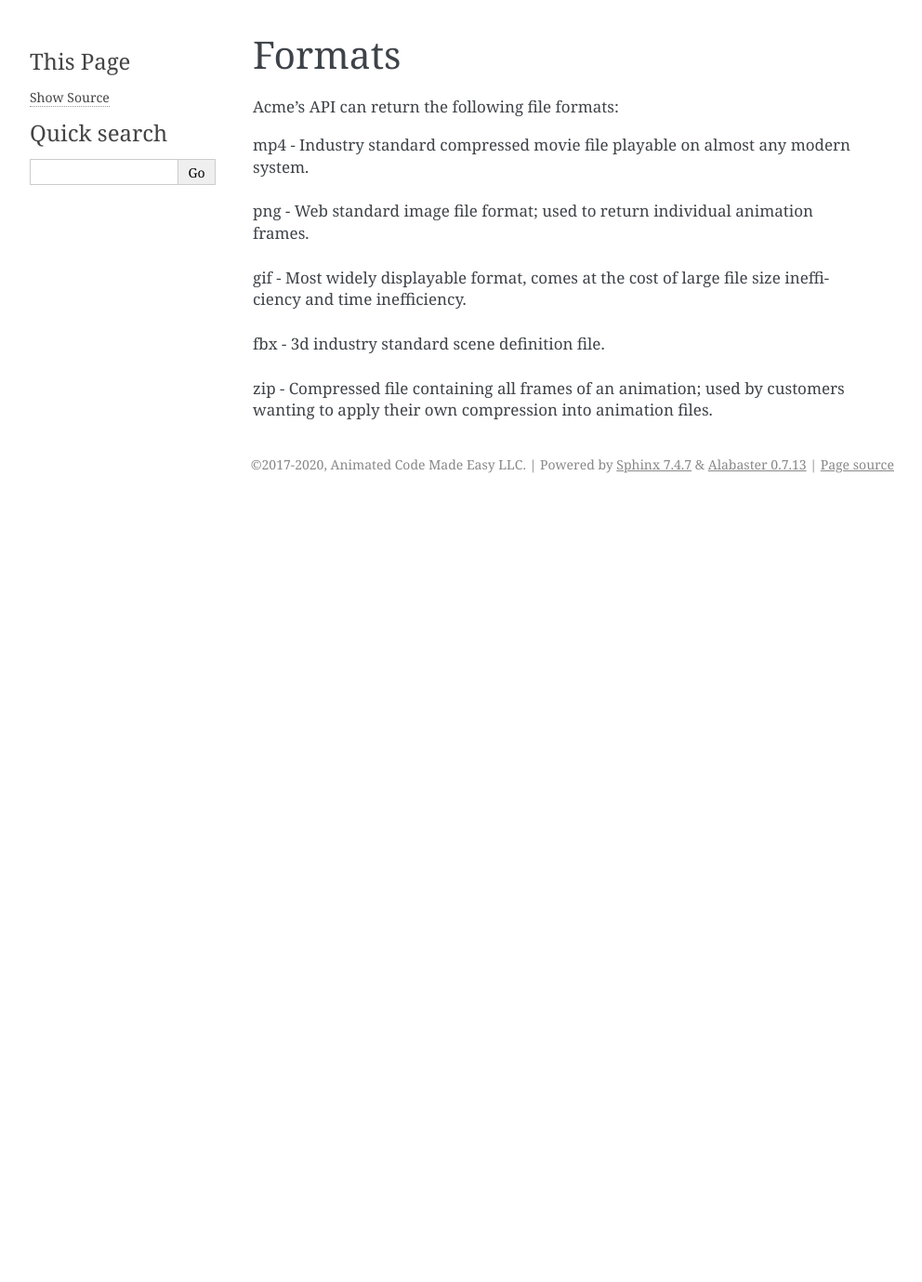
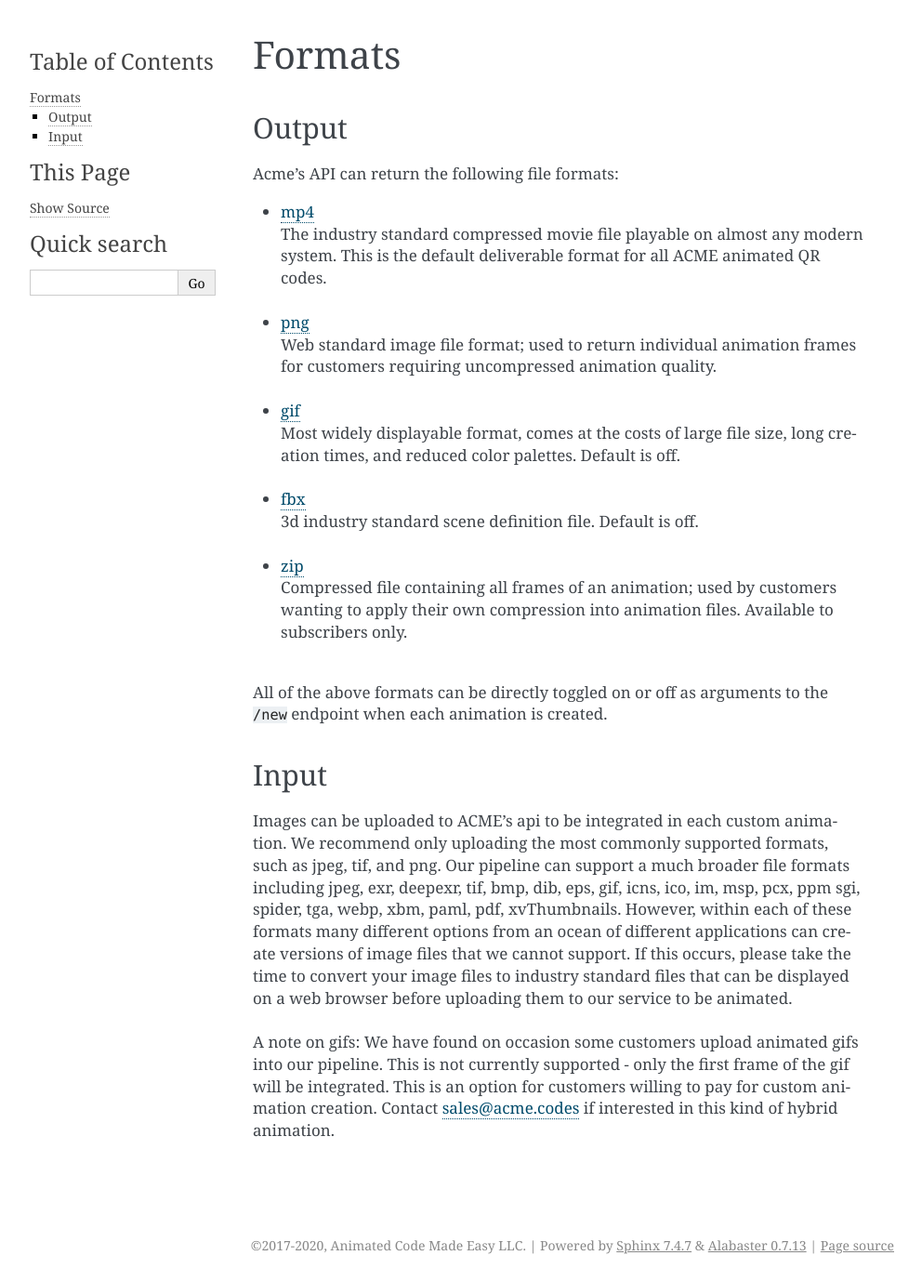
Before and after one commit to pcmillerAcme/docs, a Sphinx documentation site: the page built from source/Formats.rst, in a window 1280 px wide. Shown: the whole page at 93% size, without its empty margins (148-1140 px from the left). Built offline with Sphinx 7.4.7, drawn with Linux system fonts in a browser that asks for light colours; before the commit the page ends 900 px from its top, so only the background shows below that.

```diff
--- a/source/CDN.rst
+++ b/source/CDN.rst
@@ -9,7 +9,7 @@
 
 `Content Delivery Network <https://en.wikipedia.org/wiki/Content_delivery_network>`_
 
-ACME provides final animation product file hosting (mp4, gif, fbx, png, zip) in the cloud for paying subscribers. This allows for 24/7/365 global secure availability of created animation files. Our current Cloud Service Provider is Microsoft Azure. Our CDN subdomain endpoints are:
+ACME offers hosting of generated files (mp4, gif, fbx, png, zip) on our Microsoft Azure based Content Delivery Network (CDN) for paying subscribers. This allows for 24/7/365 global secure availability of created animation files. Note this is distinct from our standard file return hosting, which is only temporary. Our CDN subdomain endpoints are:
 |br|
 |br|
 `https://cdn.api.acme.codes <https://cdn.api.acme.codes>`_
--- a/source/Formats.rst
+++ b/source/Formats.rst
@@ -6,18 +6,24 @@
 Formats
 #######
 
+Output
+------
+
 Acme's API can return the following file formats:
 
-mp4 - Industry standard compressed movie file playable on almost any modern system.
-|br|
-|br|
-png - Web standard image file format; used to return individual animation frames.
-|br|
-|br|
-gif - Most widely displayable format, comes at the cost of large file size inefficiency and time inefficiency.
-|br|
-|br|
-fbx - 3d industry standard scene definition file.
-|br|
-|br|
-zip - Compressed file containing all frames of an animation; used by customers wanting to apply their own compression into animation files.
+-  `mp4 <https://en.wikipedia.org/wiki/MPEG-4_Part_14>`_  |br| The industry standard compressed movie file playable on almost any modern system. This is the default deliverable format for all ACME animated QR codes. |br|  |br|
+-  `png <https://en.wikipedia.org/wiki/Portable_Network_Graphics>`_  |br|  Web standard image file format; used to return individual animation frames for customers requiring uncompressed animation quality. |br|  |br|
+-  `gif <https://en.wikipedia.org/wiki/GIF>`_   |br|  Most widely displayable format, comes at the costs of large file size, long creation times, and reduced color palettes. Default is off. |br|  |br|
+-  `fbx <https://en.wikipedia.org/wiki/FBX>`_   |br| 3d industry standard scene definition file. Default is off. |br|  |br|
+-  `zip <https://en.wikipedia.org/wiki/ZIP_(file_format)>`_   |br| Compressed file containing all frames of an animation; used by customers wanting to apply their own compression into animation files. Available to subscribers only. |br|  |br|
+
+All of the above formats can be directly toggled on or off as arguments to the ``/new`` endpoint when each animation is created.
+
+Input
+-----
+
+Images can be uploaded to ACME's api to be integrated in each custom animation. We recommend only uploading the most commonly supported formats, such as jpeg, tif, and png. Our pipeline can support a much broader file formats including jpeg, exr, deepexr, tif, bmp, dib, eps, gif, icns, ico, im, msp, pcx, ppm sgi, spider, tga, webp, xbm, paml, pdf, xvThumbnails. However, within each of these formats many different options from an ocean of different applications can create versions of image files that we cannot support. If this occurs, please take the time to convert your image files to industry standard files that can be displayed on a web browser before uploading them to our service to be animated.
+|br|  |br|
+A note on gifs: We have found on occasion some customers upload animated gifs into our pipeline. This is not currently supported - only the first frame of the gif will be integrated. This is an option for customers willing to pay for custom animation creation. Contact sales@acme.codes if interested in this kind of hybrid animation.
+
+  |br|  |br|
--- a/source/_static/acmeAnimationClient.py
+++ b/source/_static/acmeAnimationClient.py
@@ -26,10 +26,13 @@
 # Setup Request for animation
 request_object = requests.Session()
 new_anim_request_url = (
-    'https://api.acme.codes/new?msg=DemoMessage'  # Baseline request
-    '&fbx=0'  # Optional: Suppress fbx for faster response time
-    '&xres=400'  # Optional: since you're a developer...
-    '&yres=400'  # ...let's make the resolution better than default
+    'https://api.acme.codes/new?'  # Animation creation endpoint
+    'msg=ThisDemoCodeMadeFromPythonClient&'  # The message to embed into the QR code
+    'anim=Cube&'  # This is an interesting animation that completes quickly
+    'fbx=0&'  # Optional: Suppress fbx for faster response time
+    'xres=800&'  # Optional: since you're a developer...
+    'yres=800&'  # ...let's make the resolution better than default
+    # ... many other options exist; see documentation on the /new endpoint
 )
 
 # Send anim request and get back eventual location
@@ -41,7 +44,7 @@
     sys.exit()
 new_order_data = order_request_response.json()
 print('The new order number is: ' + new_order_data['orderNumber'])
-print('The mp4 will be available at : ' + new_order_data['mp4'])
+print('The mp4 will be temporarily available at : ' + new_order_data['mp4'])
 
 # Query the api to know when it is complete
 progress_url = ('https://api.acme.codes/orders/' +
--- a/source/_static/acmeAnimationClientImageUpload.py
+++ b/source/_static/acmeAnimationClientImageUpload.py
@@ -28,12 +28,13 @@
 request_object = requests.Session()
 new_anim_request_url = (
     ACME_API_DOMAIN +
-    '/new?' +  # Image new image creation endpoint
-    'msg=DemoMessage'  # Provide message to be encoded
-    '&xres=400'  # Since you're a developer...
-    '&yres=400'  # ...let's make the resolution better than default
-    '&anim=Spin'  # Simplest demo animation
-    '&apiKey=6d3873dc-af01-4cc0-bbb2-0f3537b21f80'  # All image upload requests require an apiKey.
+    '/new?' +  # Animation creation endpoint
+    'msg=ThisDemoCodeMadeFromPythonClientWithImage&'  # Provide message to be encoded
+    'xres=800&'  # Since you're a developer...
+    'yres=800&'  # ...let's make the resolution better than default
+    'anim=Cube&'  # This is an interesting animation that completes quickly
+    'apiKey=6d3873dc-af01-4cc0-bbb2-0f3537b21f80'  # All image upload requests require an apiKey.
+    # ... many other options exist; see documentation on the /new endpoint
 )
 
 # Upload a local custom image to the server after order creation
```
Also changed, not shown: source/SDK.rst (+3 -5 lines), source/_static/acmeWebAnimationClient.js (+6 -5 lines), source/_static/acmeWebAnimationClientCDN.js (+5 -4 lines), source/_static/acmeWebAnimationClientImageUpload.js (+7 -6 lines), source/_static/thanks.html (added, +34 -0 lines), source/index.rst (+7 -2 lines), 1 other file.
